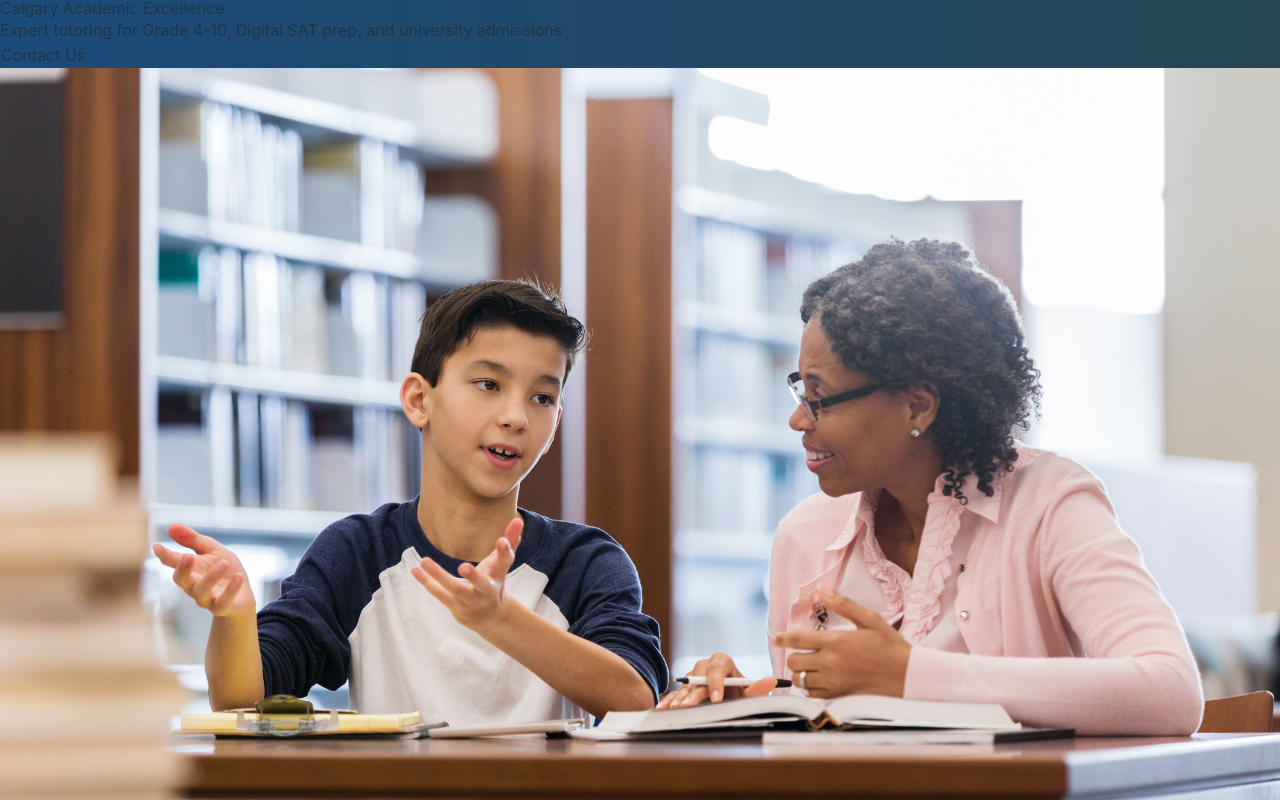
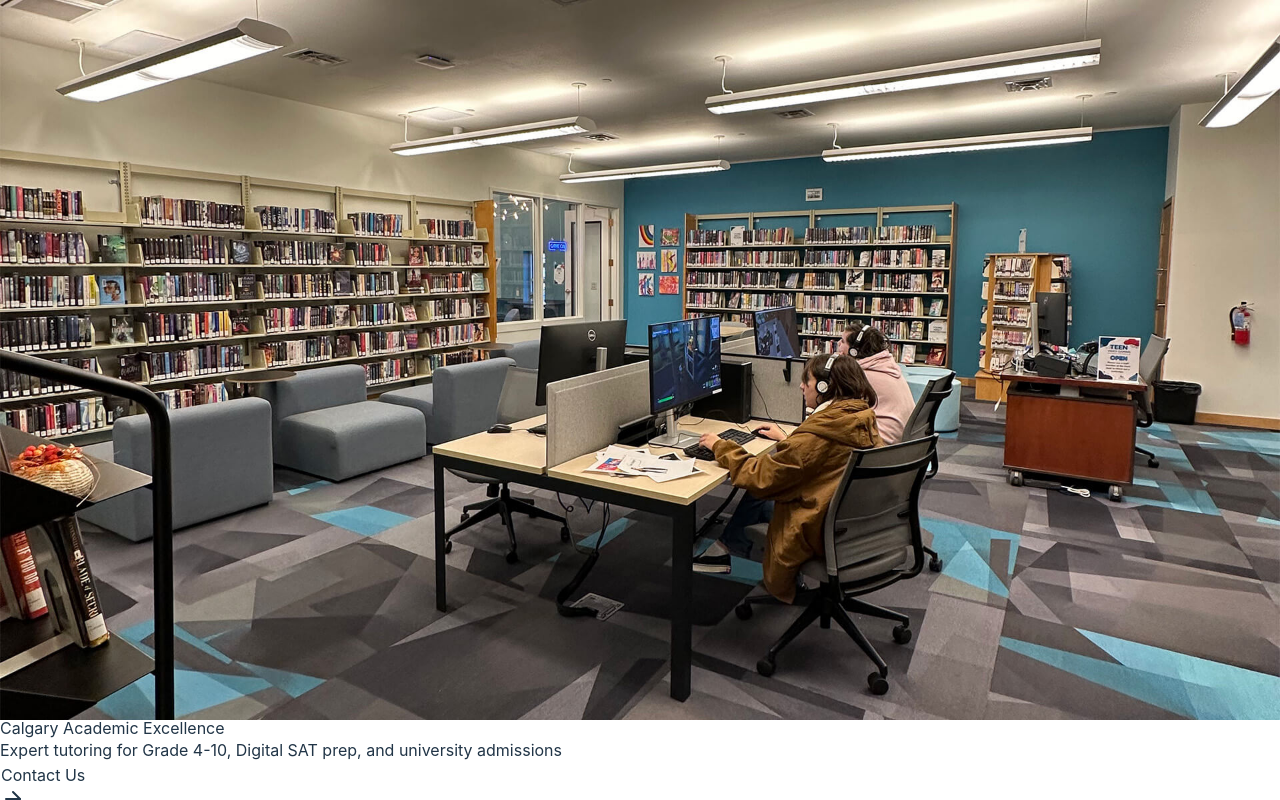
Before and after one commit to emceemouli/calgary-academic, a React (Vite) app: page / in a window 1280 px wide. Shown: the top 800 px of the page. Built offline with nearby package versions, Linux system fonts and the light colour scheme.

Commit message:
image updates

```diff
--- a/src/App.jsx
+++ b/src/App.jsx
@@ -159,7 +159,6 @@
             />
 
             <div className="space-y-6">
-              {/* Updated pricing and schedule box for better visibility */}
               <div className="bg-blue-50 p-6 rounded-lg border-l-4 border-blue-500 shadow-md">
                 <p className="text-2xl font-bold text-blue-900 mb-4">
                   ${service.price}/month
@@ -244,7 +243,6 @@
             </li>
           ))}
         </ul>
-        {/* Updated pricing section for better visibility */}
         <div className="bg-blue-50 p-4 rounded-lg border-l-4 border-blue-500 shadow-md">
           <p className="text-2xl font-bold text-blue-900 mb-2">
             ${service.price}/month
@@ -280,27 +278,32 @@
 
   return (
     <div className="min-h-screen bg-gray-50">
-      {/* Hero Section */}
-      <div
-        className="relative py-16 sm:py-24"
-        style={{
-          backgroundColor: colors.primary,
-          backgroundImage: `linear-gradient(to right, ${colors.primary}, ${colors.dark})`
-        }}
-      >
-        <div className="container mx-auto px-4">
-          <h1 className="text-3xl sm:text-4xl md:text-5xl font-bold text-white mb-4">
+      {/* Hero Section with Background Image */}
+      <div className="relative h-[500px] overflow-hidden">
+        <img
+          src="/images/Teen-Area-12-23-Hero.jpg"
+          alt="Calgary Academic Excellence"
+          className="absolute inset-0 w-full h-full object-cover"
+        />
+        <div
+          className="absolute inset-0 bg-gradient-to-r from-blue-900/90 to-blue-800/80"
+          style={{ mixBlendMode: 'multiply' }}
+        ></div>
+        <div className="relative container mx-auto px-4 h-full flex flex-col justify-center z-10">
+          <h1 className="text-4xl md:text-5xl lg:text-6xl font-bold text-white mb-6 drop-shadow-lg">
             Calgary Academic Excellence
           </h1>
-          <p className="text-xl text-white mb-6">
+          <p className="text-xl md:text-2xl text-white mb-8 drop-shadow-lg max-w-2xl">
             Expert tutoring for Grade 4-10, Digital SAT prep, and university admissions
           </p>
           <button
-            className="px-8 py-4 bg-white text-blue-600 rounded-lg font-semibold
-                     hover:bg-blue-50 transition-colors text-lg shadow-lg"
+            className="w-full sm:w-auto px-8 py-4 bg-white text-blue-600 rounded-lg
+                     font-semibold hover:bg-blue-50 transition-colors text-lg shadow-lg
+                     inline-flex items-center justify-center space-x-2"
             onClick={() => document.getElementById('contact').scrollIntoView({ behavior: 'smooth' })}
           >
             Contact Us
+            <ArrowRight className="h-5 w-5 ml-2" />
           </button>
         </div>
       </div>
```
Also changed, not shown: public/images/Teen-Area-12-23-Hero.jpg (added).
